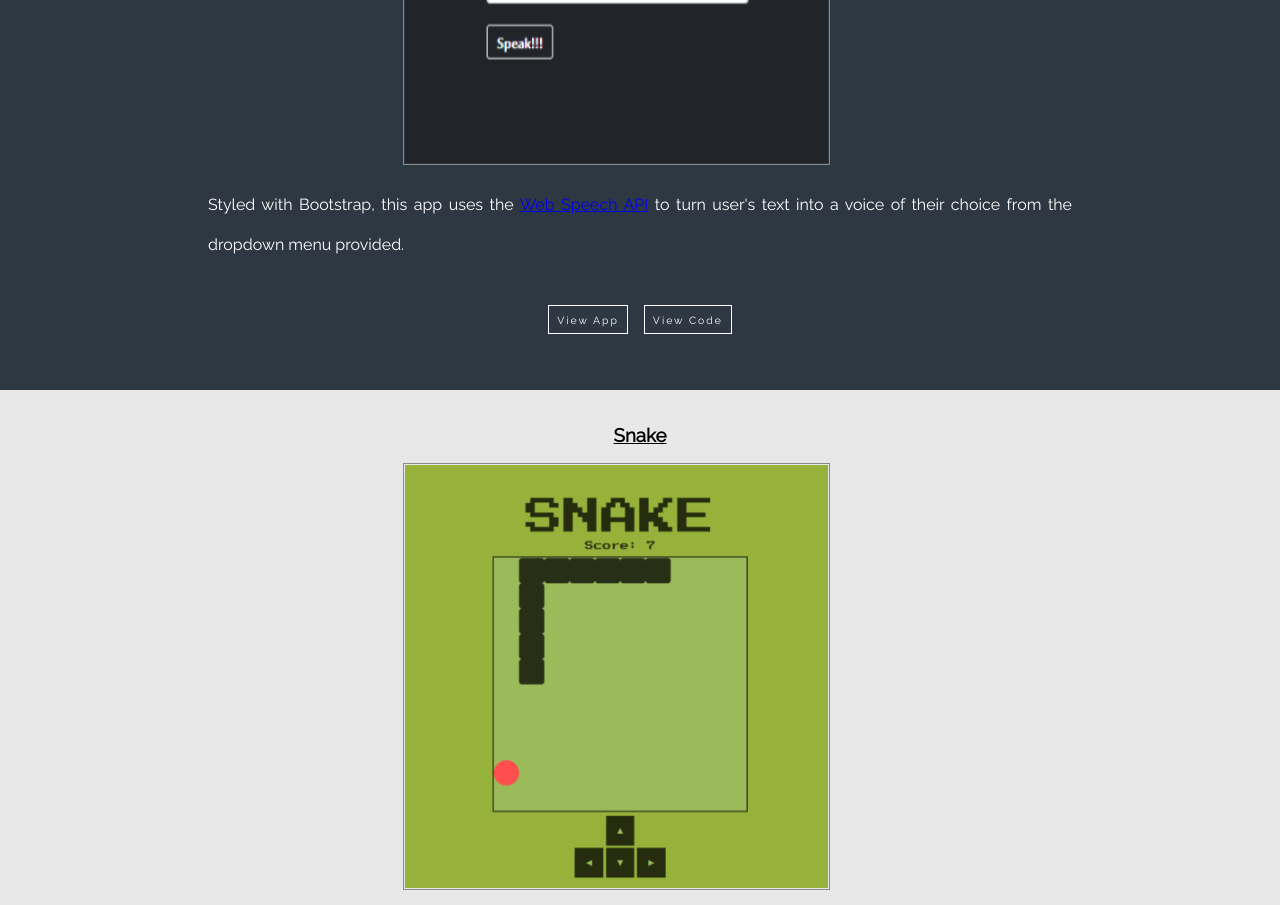
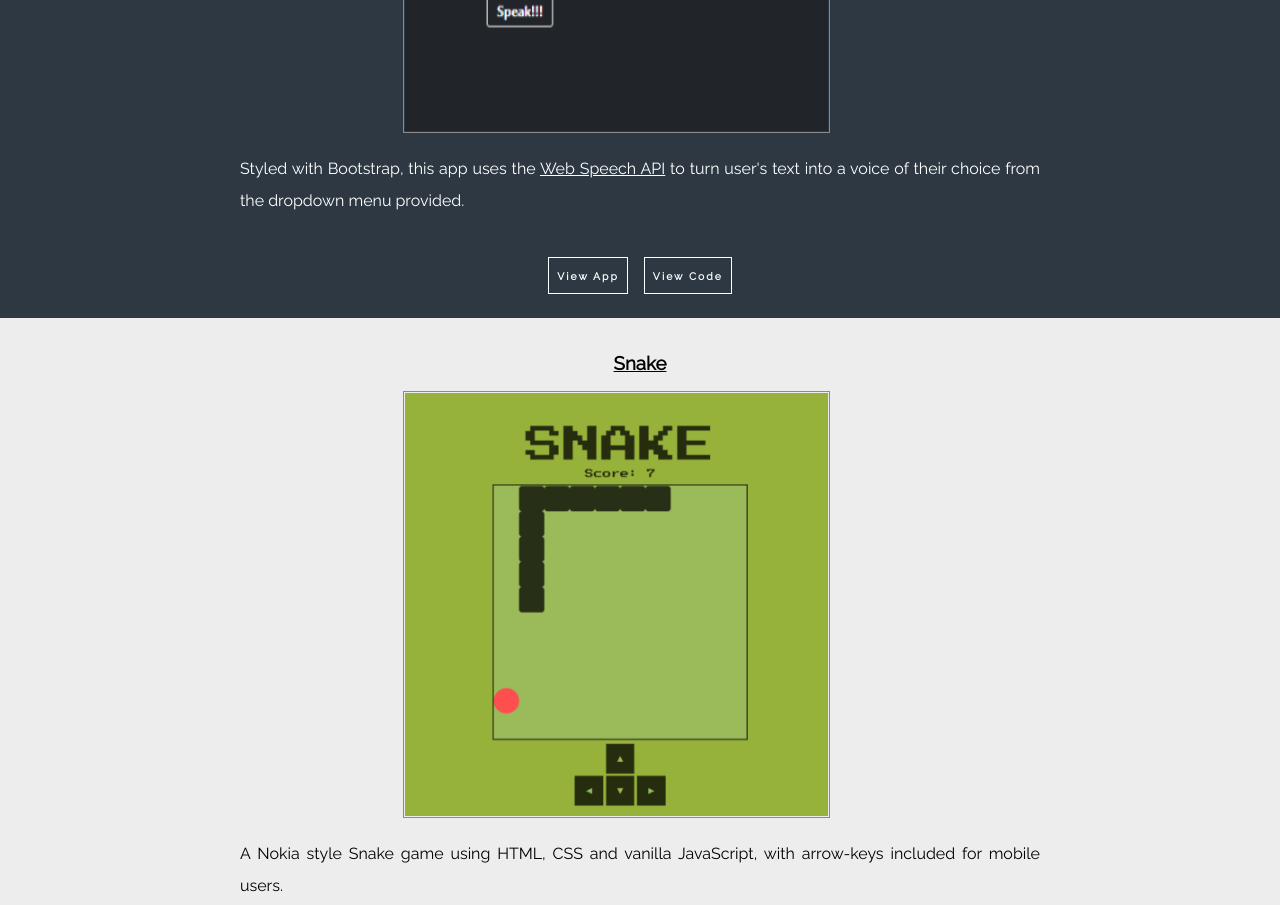
Before and after one commit to max-b10/portfolio-v2, a plain HTML site: page index.html in a window 1280 px wide. Shown: the part 1660-2565 px from the top of the page. Drawn offline with Linux system fonts and the light colour scheme.

Commit message:
Update styles.css

```diff
--- a/styles.css
+++ b/styles.css
@@ -147,11 +147,9 @@ body{
 }
 
 /* Individual Projects and Rows  */
-.row{
+/* .row{
   margin-top: 2rem;
-  /* height: 100vh; */
-
-}
+} */
 .project{
   display: flex;
   flex-direction: column;
@@ -161,12 +159,13 @@ body{
   /* border-top: solid 2px white; */
 }
 .project-left{
-  background-color:rgb(232, 232, 232);
+  background-color: #ededed;
+  /* background-color:rgb(232, 232, 232); */
   color: black;
   /* border-bottom: solid 2px #2e3842; */
 }
 .project-header{
-  margin: .1rem 0;
+  margin: .1rem auto;
   padding: 2rem 0 1rem 0;
   text-decoration: underline;
 }
@@ -178,7 +177,7 @@ body{
     padding: 1px;
     margin: 0 auto;
     border: solid 1px  #8a8a8a;
-    max-width: 66vw;
+    max-width: 60vw;
 }
 @media(min-width:426px){
  #flappy-bird, #snake, #breakout, #calculator, #hangman, #todo-list, #score-keeper, #profile-card, #text-to-speech, #ctcm{
@@ -188,9 +187,9 @@ body{
 .p-container{
   padding: 1rem 1rem;
   font-size: 1rem;
-  line-height: 2.5;
+  line-height: 2rem;
   text-align: justify;
-  max-width: 70vw;
+  max-width: 65vw;
 }
 .button-container{
   display: flex;
@@ -205,8 +204,9 @@ body{
     letter-spacing: 2px;
     padding: 0.1rem .5rem;
     margin: .5rem .5rem;
-    line-height: 1.5rem;
+    line-height: 2rem;
     background-color: transparent;
+    font-weight: 900;
 }
 .button-left{
     color: black;
@@ -214,7 +214,11 @@ body{
 .button-right{
     color: white;
 }
-/* Web Speech API a tag */
-a.web-speech{
+/* Dark href tags */
+a.dark-href{
   color: white;
 }
+/* Light href tags */
+a.light-href{
+  color: black;
+}
```
